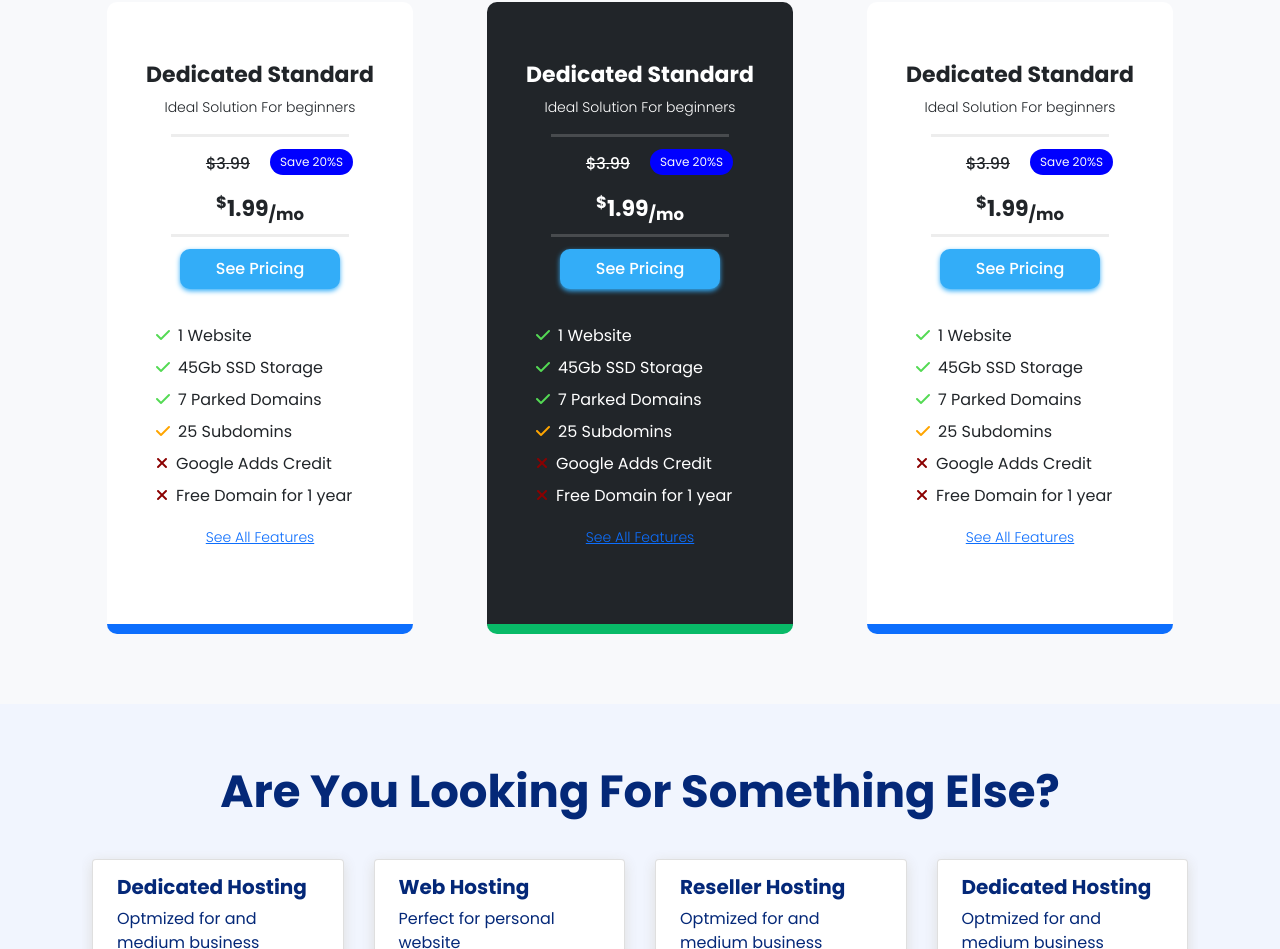
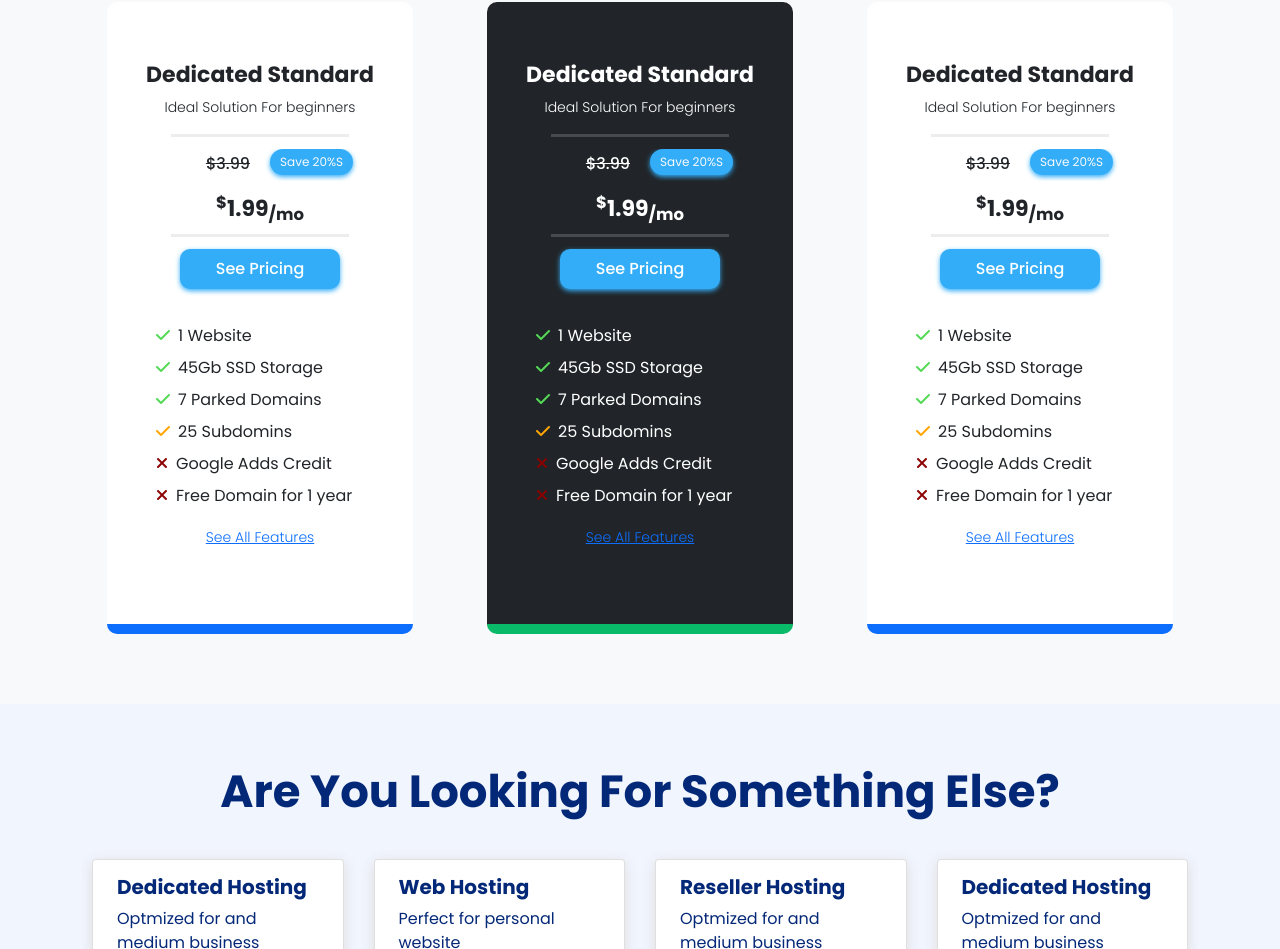
Before and after one commit to emonmahdi/maintanance-web-design, a plain HTML site: page index.html in a window 1280 px wide. Shown: the part 1325-2274 px from the top of the page. Drawn offline with nearby package versions, Linux system fonts and the light colour scheme.

Commit message:
updateedd

```diff
--- a/css/style.css
+++ b/css/style.css
@@ -221,14 +221,17 @@ hr.solid {
 
 
 
-.management .save-btn {
-    background: blue;
+.management .save-btn, .bg-save {
+    background: #33ADF8;
     border-radius: 20px;
     border: 0px;
     font-size: 12px;
     padding: 4px 10px;
+    box-shadow: 0 2px 5px #33ADF8;
 }
-
+.bg-save{
+    background:  #33ADF8!important;
+}
 
 .management .align-center{
 	    text-align: center;
--- a/index.html
+++ b/index.html
@@ -124,7 +124,7 @@
 								<h6>$3.99</h6>
 							</div>
 							<div class="save">
-								<button class="save-btn text-light">Save 20%S</button>
+								<button class="save-btn text-light bg-save">Save 20%S</button>
 							</div>
 						</div>
 						<h3><sup>$</sup>1.99<sub>/mo</sub></h3>
```
